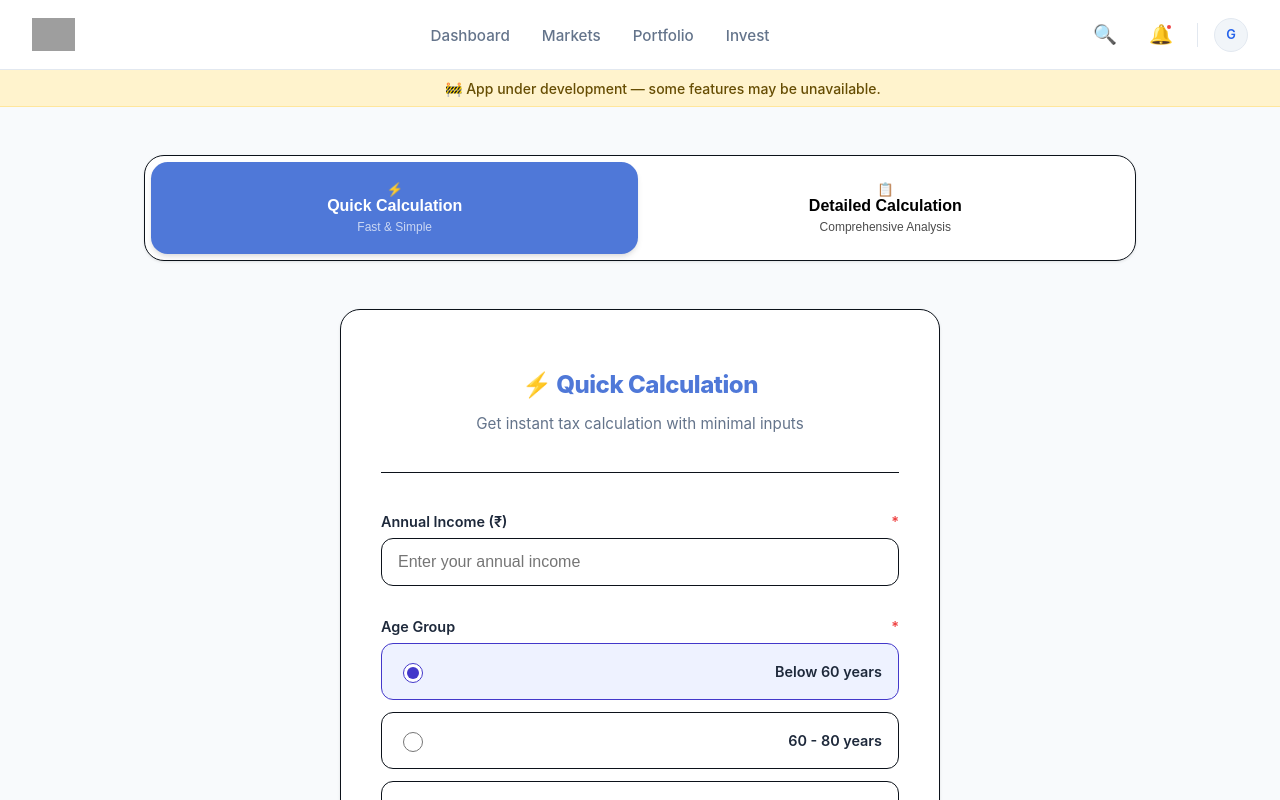
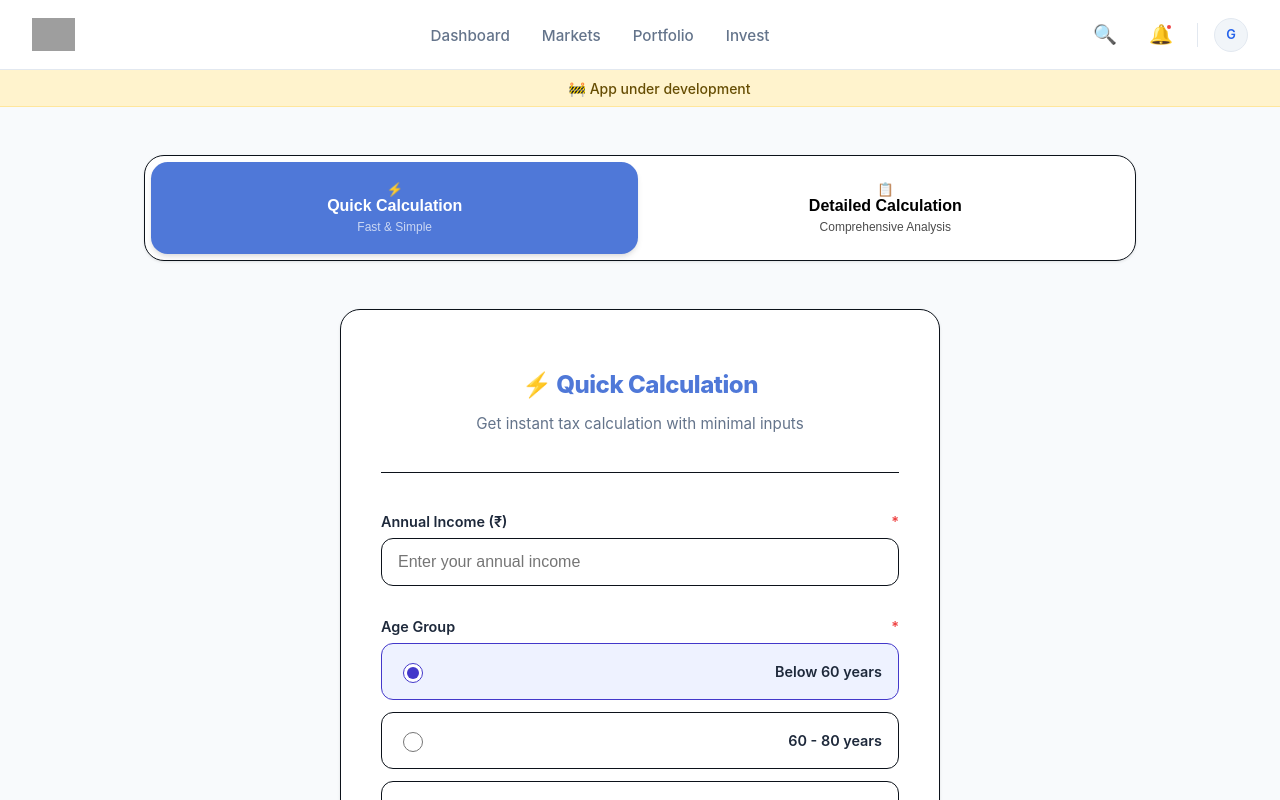
Before and after one commit to Yog964/Finance-app, a React (Create React App) app: page / in a window 1280 px wide. Shown: the top 800 px of the page. Built offline with nearby package versions, Linux system fonts and the light colour scheme; grey boxes are pictures that could not be loaded.

Commit message:
Version_3_NavbarUpdated

```diff
--- a/src/App.js
+++ b/src/App.js
@@ -13,7 +13,7 @@ function App() {
       <Navbar />
 <div class="dev-banner">
   <div class="marquee">
-    🚧 App under development — some features may be unavailable.
+    🚧 App under development
   </div>
 </div>
       <main className="main-content">
```
